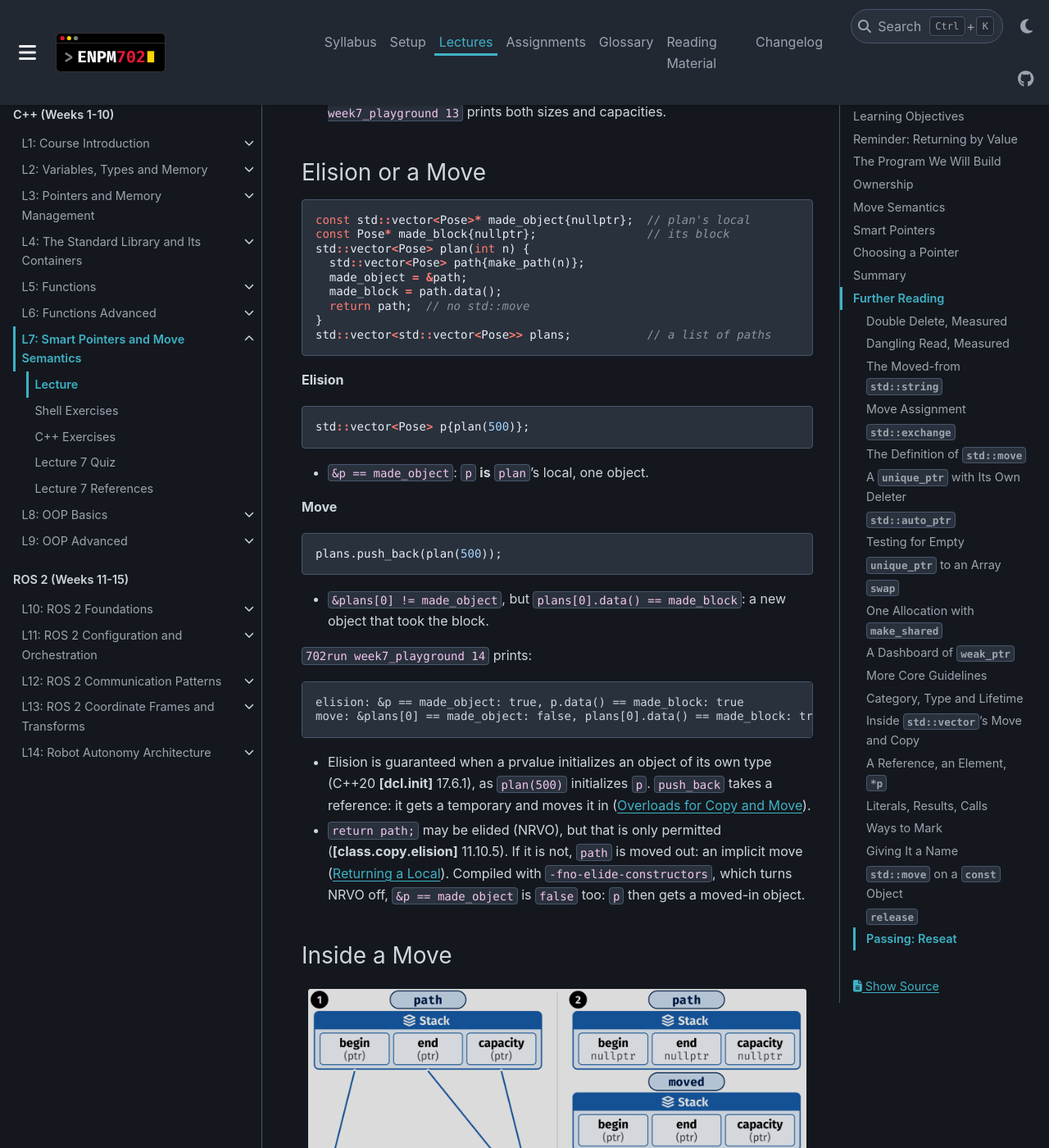
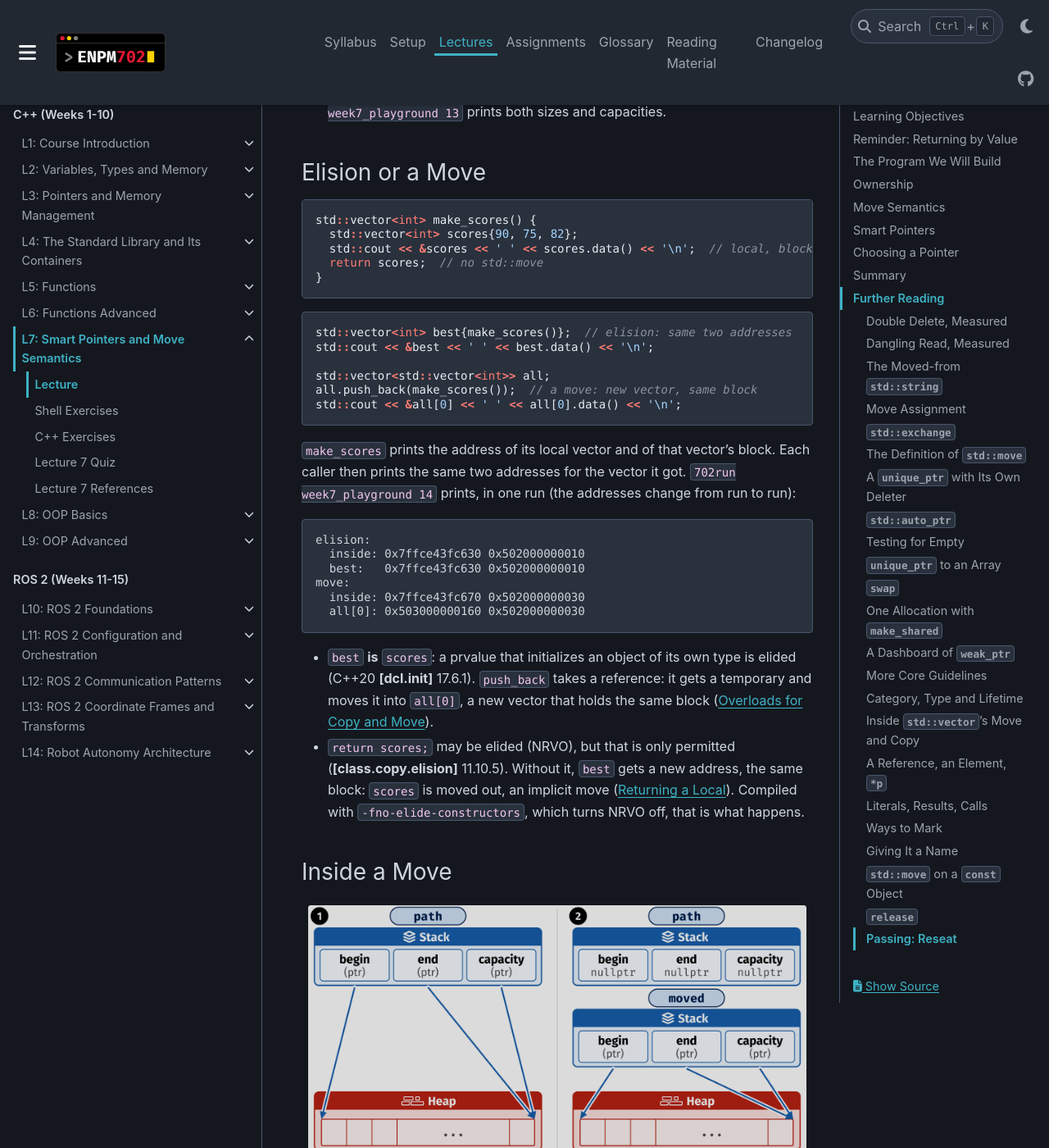
Before and after one commit to zeidk/enpm702-fall-2026-docs, a Sphinx documentation site: the page built from docs/source/lectures/lecture7/l7_lecture.rst, in a window 1280 px wide and 1400 px high, scrolled down 6882 px. Shown: the whole window at 82% size. Built offline with Sphinx 7.4.7 and the PyData theme 0.15.4, drawn with Linux system fonts in a browser that asks for light colours; some of the changed text lies outside the part shown.

Commit message:
L7: Elision or a Move with addresses; the Exercise 1 answer follows the deck out
Quiz question 6 uses the same example. Run numbers follow the deck.

```diff
--- a/docs/source/lectures/lecture7/l7_lecture.rst
+++ b/docs/source/lectures/lecture7/l7_lecture.rst
@@ -329,41 +329,34 @@ Elision or a Move
 
 .. code-block:: cpp
 
-   const std::vector<Pose>* made_object{nullptr};  // plan's local
-   const Pose* made_block{nullptr};                // its block
-   std::vector<Pose> plan(int n) {
-     std::vector<Pose> path{make_path(n)};
-     made_object = &path;
-     made_block = path.data();
-     return path;  // no std::move
+   std::vector<int> make_scores() {
+     std::vector<int> scores{90, 75, 82};
+     std::cout << &scores << ' ' << scores.data() << '\n';  // local, block
+     return scores;  // no std::move
    }
-   std::vector<std::vector<Pose>> plans;           // a list of paths
-
-**Elision**
-
-.. code-block:: cpp
-
-   std::vector<Pose> p{plan(500)};
-
-- ``&p == made_object``: ``p`` **is** ``plan``'s local, one object.
-
-**Move**
-
-.. code-block:: cpp
-
-   plans.push_back(plan(500));
-
-- ``&plans[0] != made_object``, but ``plans[0].data() == made_block``: a new object that took the block.
-
-``702run week7_playground 14`` prints:
+
+.. code-block:: cpp
+
+   std::vector<int> best{make_scores()};  // elision: same two addresses
+   std::cout << &best << ' ' << best.data() << '\n';
+
+   std::vector<std::vector<int>> all;
+   all.push_back(make_scores());  // a move: new vector, same block
+   std::cout << &all[0] << ' ' << all[0].data() << '\n';
+
+``make_scores`` prints the address of its local vector and of that vector's block. Each caller then prints the same two addresses for the vector it got. ``702run week7_playground 14`` prints, in one run (the addresses change from run to run):
 
 .. code-block:: text
 
-   elision: &p == made_object: true, p.data() == made_block: true
-   move: &plans[0] == made_object: false, plans[0].data() == made_block: true
-
-- Elision is guaranteed when a prvalue initializes an object of its own type (C++20 **[dcl.init]** 17.6.1), as ``plan(500)`` initializes ``p``. ``push_back`` takes a reference: it gets a temporary and moves it in (`Overloads for Copy and Move`_).
-- ``return path;`` may be elided (NRVO), but that is only permitted (**[class.copy.elision]** 11.10.5). If it is not, ``path`` is moved out: an implicit move (`Returning a Local`_). Compiled with ``-fno-elide-constructors``, which turns NRVO off, ``&p == made_object`` is ``false`` too: ``p`` then gets a moved-in object.
+   elision:
+     inside: 0x7ffce43fc630 0x502000000010
+     best:   0x7ffce43fc630 0x502000000010
+   move:
+     inside: 0x7ffce43fc670 0x502000000030
+     all[0]: 0x503000000160 0x502000000030
+
+- ``best`` **is** ``scores``: a prvalue that initializes an object of its own type is elided (C++20 **[dcl.init]** 17.6.1). ``push_back`` takes a reference: it gets a temporary and moves it into ``all[0]``, a new vector that holds the same block (`Overloads for Copy and Move`_).
+- ``return scores;`` may be elided (NRVO), but that is only permitted (**[class.copy.elision]** 11.10.5). Without it, ``best`` gets a new address, the same block: ``scores`` is moved out, an implicit move (`Returning a Local`_). Compiled with ``-fno-elide-constructors``, which turns NRVO off, that is what happens.
 
 Inside a Move
 ^^^^^^^^^^^^^
@@ -415,19 +408,6 @@ Exercise 1: Copy and Move
 - Line 4 is a move into a vector that already exists. What does ``a`` hold before it, and after?
 - After line 4: how many blocks are on the heap? Which variable owns each one? Was any block freed?
 - Check: ``702run week7_playground 17`` prints each vector's size, capacity and block after every line.
-
-Exercise 1: After Each Line
-^^^^^^^^^^^^^^^^^^^^^^^^^^^
-
-.. figure:: /_static/images/l7/av_copy_move_states.png
-   :alt: Four panels in a 2 by 2 grid, tagged 1 to 4. Each panel has a blue Stack box on the left and a red Heap box on the right. The Heap box holds the blocks of three cells that exist after that line, tagged A (upper) and B (lower). In the Stack box, each declared vector is a row, a at the bottom, b above it and c on top: a name tag and three fields, begin, end and capacity. Under each block, a dashed empty slot marks one past its last cell. A field that holds an address has a blue dot and its own arrow: begin to the block's first cell, end and capacity both to the dashed slot. A field that is null reads nullptr and has no arrow. Panel 1: only block A exists; a reads ptr, with an arrow to A. Panel 2: a points to A, and b, reading ptr, points to B. Panel 3: a reads null in all three fields, with no arrow; b points to B; c points to A. Panel 4: a points to B; b reads null, with no arrow; c points to A.
-   :align: center
-   :width: 100%
-
-   The answer to `Exercise 1: Copy and Move`_: memory after each of its four lines.
-
-- **1** to **4**: after lines 1 to 4 of `Exercise 1: Copy and Move`_. A and B: the two blocks, 3 ``Pose`` each, 3 × 24 = 72 bytes. An arrow: the block a vector owns.
-- Line 2 copies A into a new block, B. Lines 3 and 4 hand A to ``c`` and B to ``a``, and leave the source's pointers null. Nothing is freed.
 
 Value Categories
 ^^^^^^^^^^^^^^^^
@@ -696,7 +676,7 @@ Marking an **xvalue** (`xvalue: Marked by std::move`_) moves nothing.
 - ``static_cast<std::vector<Pose>&&>(path)``: the same marking, written as a cast to ``T&&``.
 - ``std::move(cyclist).pose``: ``std::move`` marks ``cyclist``, so its member ``pose`` is marked too. Its ``decltype((e))`` is ``Pose&&``, the same form with ``T`` = ``Pose`` (`The decltype Test`_).
 
-``702run week7_playground 31`` prints ``xvalue`` for all three. Afterwards ``path.size()`` is still 3. The three are cases 4.1, 4.2 and 4.4 in the note to **[basic.lval]** paragraph 4.
+``702run week7_playground 30`` prints ``xvalue`` for all three. Afterwards ``path.size()`` is still 3. The three are cases 4.1, 4.2 and 4.4 in the note to **[basic.lval]** paragraph 4.
 
 Temporary Materialization
 ^^^^^^^^^^^^^^^^^^^^^^^^^
@@ -1670,7 +1650,7 @@ Breaking It
 
 - A ``std::weak_ptr`` has no ``->`` and no ``*``. ``lock()`` returns an owning ``std::shared_ptr``, or an empty one if the object is gone.
 - While ``target`` exists, it is one more owner, so the ``Obstacle`` object cannot be deleted in the middle of ``show``.
-- ``702run week7_playground 83``: ``obstacle 2: 4 m/s``, then, after the tracker and the planner let go, ``the obstacle is gone``.
+- ``702run week7_playground 82``: ``obstacle 2: 4 m/s``, then, after the tracker and the planner let go, ``the obstacle is gone``.
 
 See `A Dashboard of weak_ptr`_ under Further Reading.
 
```
Also changed, not shown: other parts of docs/source/lectures/lecture7/l7_lecture.rst (+14 -14 lines), docs/source/lectures/lecture7/l7_quiz.rst (+12 -8 lines), docs/source/_static/images/l7/av_copy_move_states.png (deleted).
